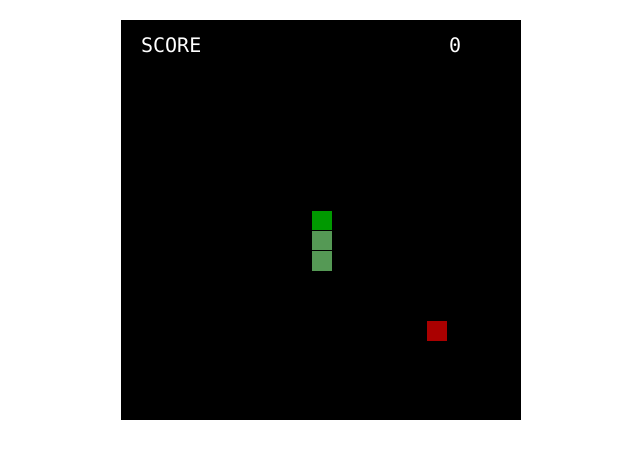
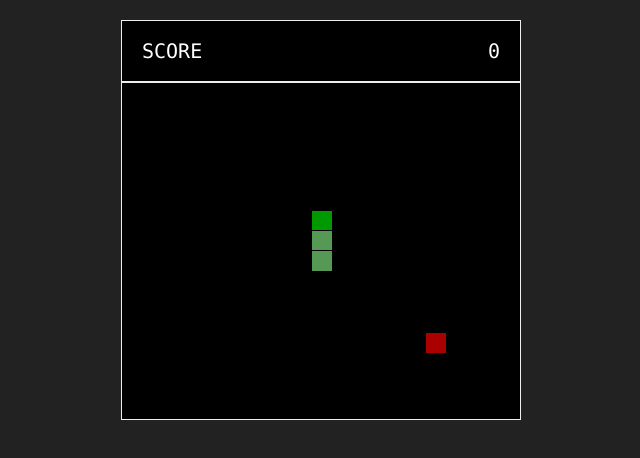
Before and after one commit to gabriel8programmer/game-snake, a plain HTML site: page index.html in a window 1280 px wide. Shown: the whole page, without its empty margins (319-959 px from the left). Drawn offline with Linux system fonts and the light colour scheme.

Commit message:
add positions of apple in screen fo the game

```diff
--- a/assets/css/style.css
+++ b/assets/css/style.css
@@ -1,20 +1,33 @@
+* {
+  padding: 0;
+  margin: 0;
+}
+
+body {
+  background-color: #222;
+}
+
 #game {
   width: 400px;
   height: 400px;
   margin: 20px auto 0;
   background-color: #000;
   position: relative;
+  display: flex;
+  flex-direction: column;
+}
+
+#score,
+.container {
+  border: 1px solid #eee;
 }
 
 #score {
-  position: absolute;
-  top: 0;
-  left: 20px;
-  width: 80%;
-  height: 50px;
+  height: 60px;
   display: flex;
   align-items: center;
   justify-content: space-between;
+  padding: 0 20px;
 }
 
 #score span {
@@ -22,6 +35,10 @@
   font-size: 20px;
   font-family: consolas, sans-serif;
   text-transform: uppercase;
+}
+
+.container {
+  flex: 1;
 }
 
 #snake,
--- a/assets/js/script.js
+++ b/assets/js/script.js
@@ -1,24 +1,24 @@
 
 
 //classes
-
 class Game {
 
   WIDTH = 400
   HEIGHT = 400
   FPS = 60
+  score = 0
 
   constructor(element) {
     this.element = element
   }
 
-  randint(rand) {
-    return Math.round(Math.random() * (rand + 1))
+  randint(initial, rand) {
+    return Math.round(Math.random() * rand) + initial
   }
 
   defineNewApple() {
-    this.apple.x = this.randint(this.WIDTH - 20)
-    this.apple.y = this.randint(this.HEIGHT - 20)
+    this.apple.x = this.randint(0, this.WIDTH - 20)
+    this.apple.y = this.randint(60, this.HEIGHT - 20 - 60)
     this.apple.update()
   }
 
@@ -46,17 +46,23 @@ class Game {
     this.snake.pos = this.snake.initialXY
 
     this.snake.update(this.element)
+
     //run
-    //this.run()
+    this.run()
   }
 
   update() {
+
+    window.addEventListener("keydown", (e) => {
+      this.defineNewApple()
+    })
 
   }
 
   run() {
 
     setInterval(() => {
+      this.update()
     }, 1000 / this.FPS)
 
   }
--- a/index.html
+++ b/index.html
@@ -22,12 +22,14 @@
 
     </div>
 
+    <div class="container">
 
-    <div id="apple"></div>
-    <div id="snake"></div>
+      <div id="apple"></div>
+      <div id="snake"></div>
+
+    </div>
 
   </div>
-
 </body>
 
 </html>
```
